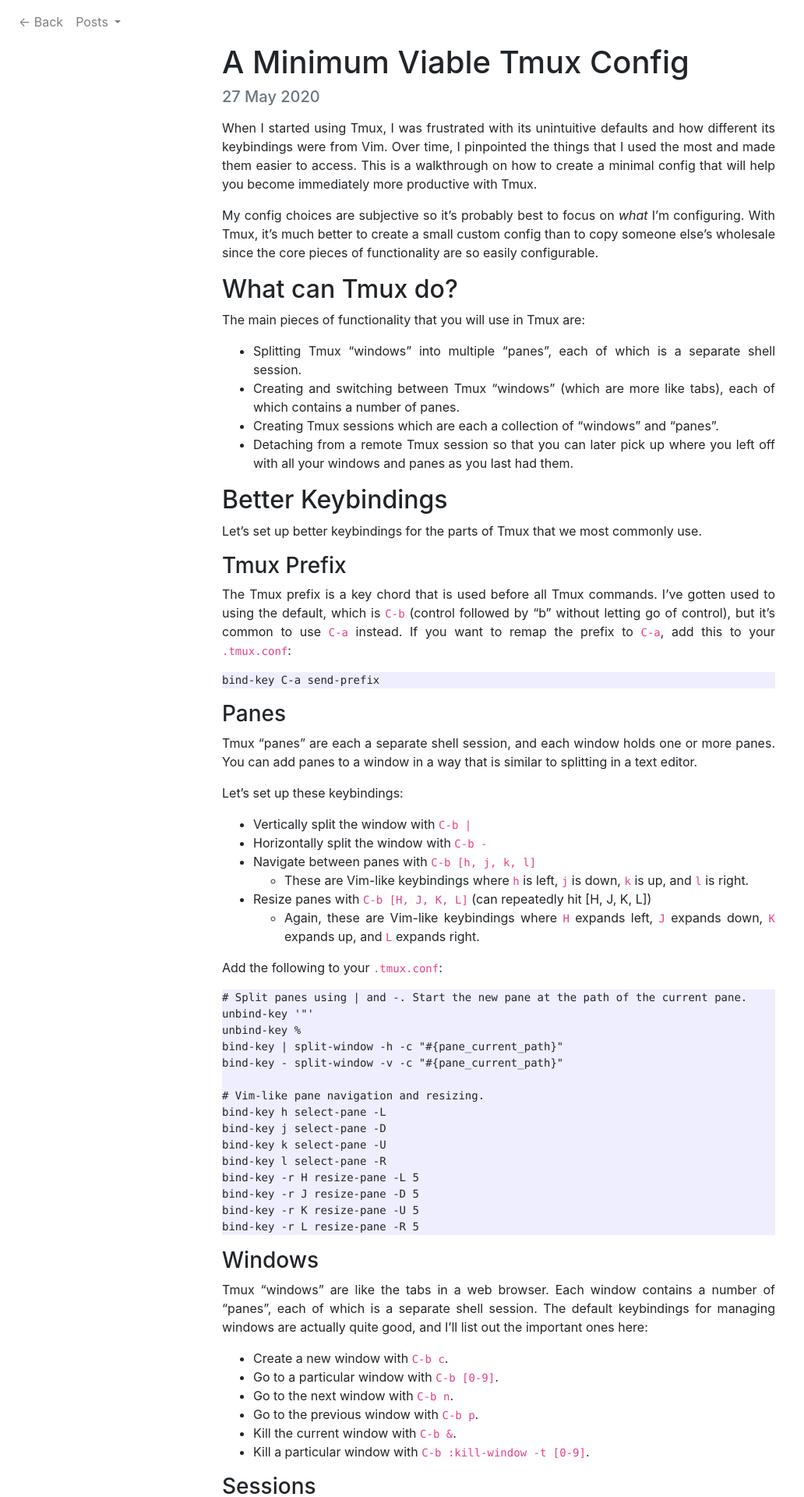
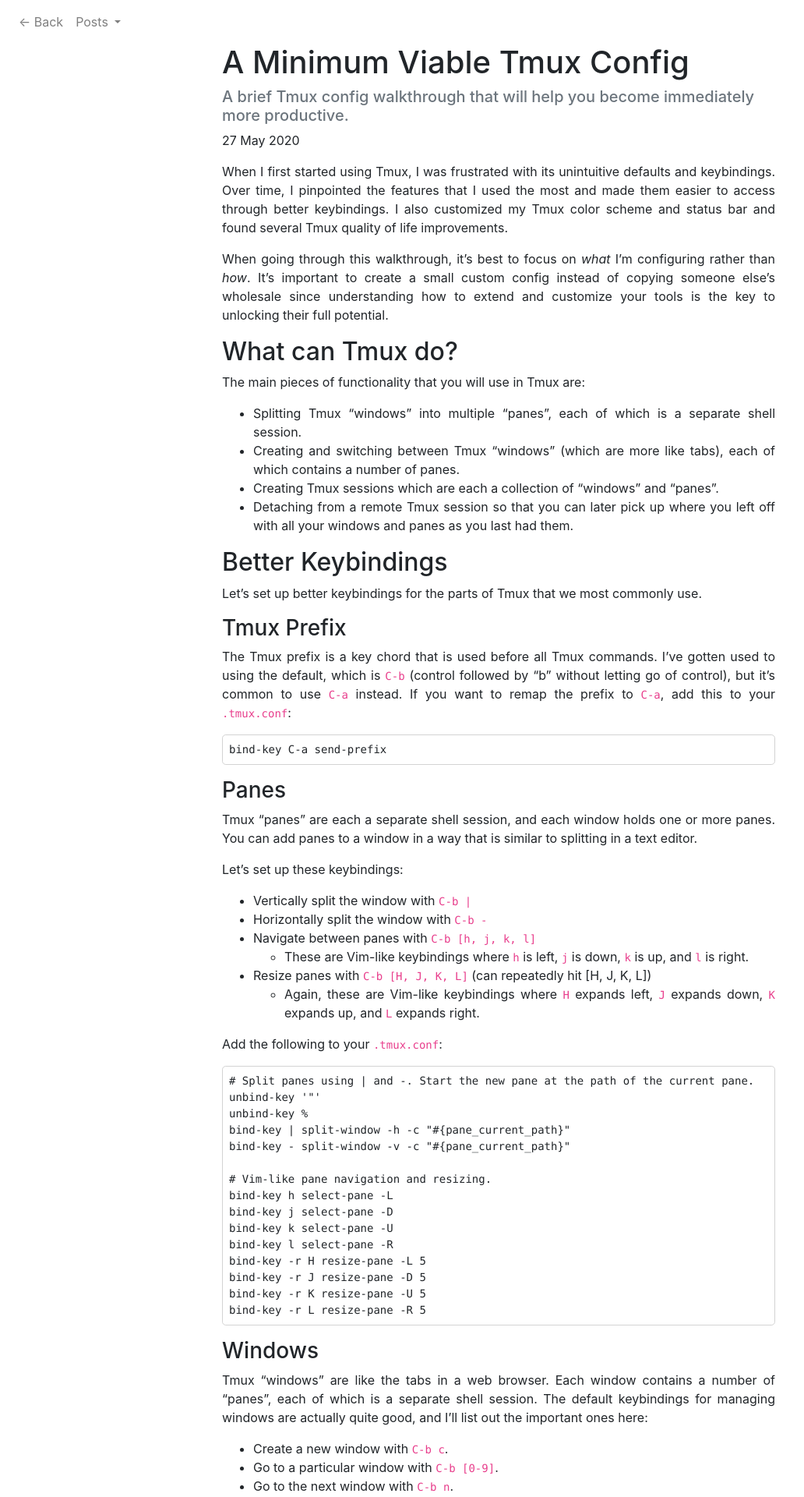
Before and after one commit to pderichai/pderichai.github.io, a Jekyll site: the page built from _posts/2020-05-27-a-minimum-viable-tmux-config.md, in a window 1280 px wide. Shown: the top 1920 px of the page at 78% size, without its empty margins (0-1032 px from the left). Built offline with Jekyll 4.4.1, drawn with Linux system fonts in a browser that asks for light colours; nearby versions of some CDN libraries.

```diff
--- a/_layouts/blog.html
+++ b/_layouts/blog.html
@@ -23,11 +23,11 @@ layout: default
         </a>
         <div class="dropdown-menu" aria-labelledby="navbarDropdown">
           {% for post in site.posts %}
-          <a class="dropdown-item" href="{{ post.url }}">{{ post.title }}
-            <span class="text-muted ml-3">
-              {{ post.date | date_to_string }}
-            </span>
-          </a>
+            <a class="dropdown-item" href="{{ post.url }}">{{ post.title }}
+              <span class="text-muted ml-3">
+                {{ post.date | date_to_string }}
+              </span>
+            </a>
           {% endfor %}
         </div>
       </li>
@@ -37,7 +37,8 @@ layout: default
 <div class="container">
   <div class="col-md-8 offset-md-2">
     <h1>{{ page.title }}</h1>
-    <h5 class="text-muted">{{ page.date | date_to_string }}</h4>
+    <h5 class="text-muted">{{ page.subtitle }}</h5>
+    <p>{{ page.date | date_to_string }}</p>
     <div class="text-justify">
       <p>{{ content }}</p>
     </div>
--- a/_layouts/default.html
+++ b/_layouts/default.html
@@ -48,17 +48,45 @@
       crossorigin="anonymous"
     ></script>
 
+    <!-- Font Awesome -->
+    <script src="https://use.fontawesome.com/d1f118183d.js"></script>
+
+    <!-- KaTeX -->
+    <link
+      rel="stylesheet"
+      href="https://cdn.jsdelivr.net/npm/katex@0.11.1/dist/katex.min.css"
+      integrity="sha384-zB1R0rpPzHqg7Kpt0Aljp8JPLqbXI3bhnPWROx27a9N0Ll6ZP/+DiW/UqRcLbRjq"
+      crossorigin="anonymous"
+    />
+    <script
+      src="https://cdn.jsdelivr.net/npm/katex@0.11.1/dist/katex.min.js"
+      integrity="sha384-y23I5Q6l+B6vatafAwxRu/0oK/79VlbSz7Q9aiSZUvyWYIYsd+qj+o24G5ZU2zJz"
+      crossorigin="anonymous"
+    ></script>
+
     <!-- Custom JS -->
     <script src="/js/main.js"></script>
-
-    <!-- Font Awesome -->
-    <script src="https://use.fontawesome.com/d1f118183d.js"></script>
 
     <!-- Custom CSS -->
     <link rel="stylesheet" href="/css/main.css" />
   </head>
   <body>
     {{ content }}
-    <footer class="mb-4 text-center"></footer>
+    <footer class="mb-4 text-center">
+      <!-- Parse the Latex divs with Katex-->
+      <script type="text/javascript">
+        $("script[type='math/tex']").replaceWith(
+          function(){
+            var tex = $(this).text();
+            return katex.renderToString(tex, {displayMode: false});
+        });
+
+        $("script[type='math/tex; mode=display']").replaceWith(
+          function(){
+            var tex = $(this).text();
+            return katex.renderToString(tex.replace(/%.*/g, ''), {displayMode: true});
+        });
+      </script>
+    </footer>
   </body>
 </html>
--- a/_posts/2020-05-27-a-minimum-viable-tmux-config.md
+++ b/_posts/2020-05-27-a-minimum-viable-tmux-config.md
@@ -1,19 +1,20 @@
 ---
 title: A Minimum Viable Tmux Config
 date: 2020-05-27
+subtitle: A brief Tmux config walkthrough that will help you become immediately
+  more productive.
 layout: blog
 ---
 
-When I started using Tmux, I was frustrated with its unintuitive defaults and
-how different its keybindings were from Vim. Over time, I pinpointed the things
-that I used the most and made them easier to access. This is a walkthrough on
-how to create a minimal config that will help you become immediately more
-productive with Tmux.
+When I first started using Tmux, I was frustrated with its unintuitive defaults
+and keybindings. Over time, I pinpointed the features that I used the most and
+made them easier to access through better keybindings. I also customized my Tmux
+color scheme and status bar and found several Tmux quality of life improvements.
 
-My config choices are subjective
-so it's probably best to focus on _what_ I'm configuring. With Tmux, it's much
-better to create a small custom config than to copy someone else's wholesale
-since the core pieces of functionality are so easily configurable.
+When going through this walkthrough, it's best to focus on _what_ I'm
+configuring rather than _how_. It's important to create a small custom config
+instead of copying someone else's wholesale since understanding how to extend
+and customize your tools is the key to unlocking their full potential.
 
 ## What can Tmux do?
 
--- a/css/main.css
+++ b/css/main.scss
@@ -1,3 +1,9 @@
+---
+---
+
+$grey: #828282;
+$light-grey: lighten($grey, 40%);
+
 @media (max-width: 576px) {
   #previously-text {
     height: 8rem;
@@ -28,12 +34,20 @@
   }
 }
 
-pre {
-  background-color: #eef;
+iframe {
+  border: 0px;
 }
 
-iframe {
-  border: 0px;
+pre {
+  border-style: solid;
+  border-color: #d3d3d3;
+  border-width: 1px;
+  border-radius: 0.3rem;
+  padding: 0.5rem;
+}
+
+li pre {
+  margin-top: 1rem;
 }
 
 #about-content p {
--- a/js/main.js
+++ b/js/main.js
@@ -10,13 +10,17 @@
 
   function init() {
     let previouslyContent = document.getElementById("previously-blurbs");
-    previouslyContent.children[previouslyContentIndex].style.display = "inline";
-    previouslyContent.children[previouslyContentIndex].style.opacity = 1;
+    if (previouslyContent) {
+      previouslyContent.children[previouslyContentIndex].style.display = "inline";
+      previouslyContent.children[previouslyContentIndex].style.opacity = 1;
 
-    window.setInterval(showNextPreviouslyContent, PREVIOUSLY_CHANGE_FREQ);
+      window.setInterval(showNextPreviouslyContent, PREVIOUSLY_CHANGE_FREQ);
+    }
 
     let tellinaSearchButton = document.getElementById("tellina-search-button");
-    tellinaSearchButton.addEventListener("click", searchTellina);
+    if (tellinaSearchButton) {
+      tellinaSearchButton.addEventListener("click", searchTellina);
+    }
   }
 
   function showNextPreviouslyContent() {
```
Also changed, not shown: _drafts/language-modeling-primer.md (+4 -0 lines), _layouts/home.html (+8 -8 lines), _posts/2020-05-26-managing-your-dotfiles-with-git-and-make.md (+1 -0 lines).
